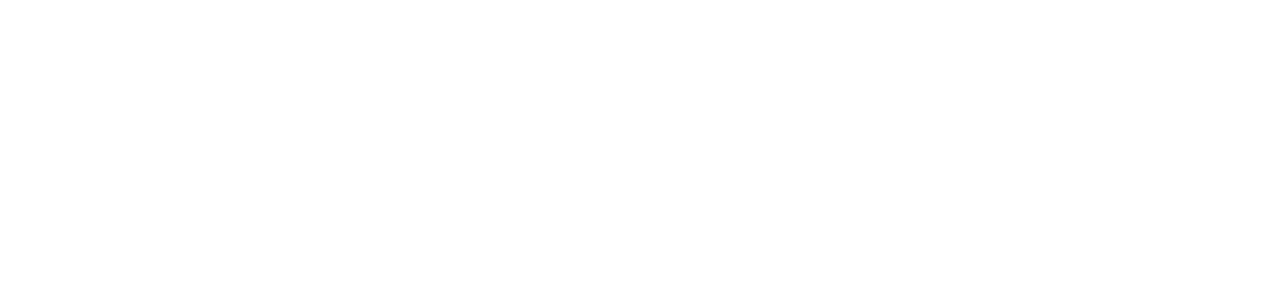
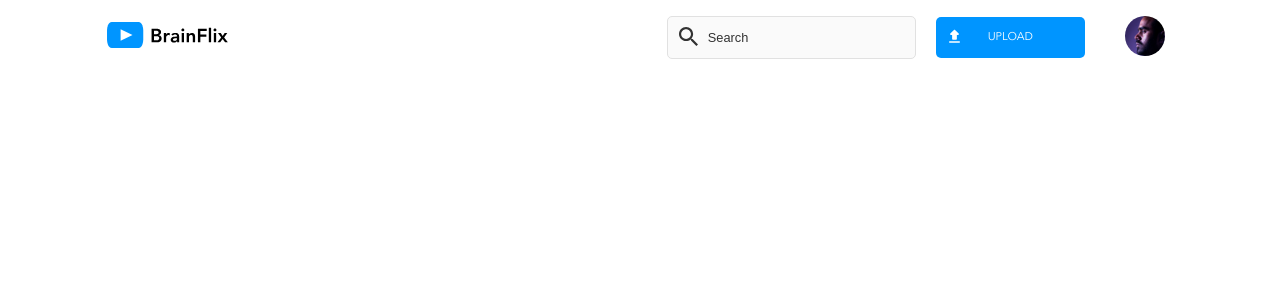
Before and after one commit to CDeweger/carol-deweger-brainflix, a React (Create React App) app: page /video-upload in a window 1280 px wide. Shown: the top 300 px of the page. Built offline with nearby package versions, Linux system fonts and the light colour scheme.

Commit message:
add route to VideoUploadPage in App.js

```diff
--- a/src/App.js
+++ b/src/App.js
@@ -15,6 +15,7 @@
 import HomePage from './pages/HomePage/HomePage';
 import './styles/_partials/_global.scss';
 import './App.scss';
+import VideoUploadPage from './pages/VideoUploadPage/VideoUploadPage';
 
 class App extends React.Component {
 
@@ -40,9 +41,17 @@
       <>
       <BrowserRouter>
         <Switch>
+
           <Route path="/" exact>
             <HomePage />
           </Route>
+
+          <Route path="/video-upload" >
+            <VideoUploadPage/>
+          </Route>
+
+
+
         </Switch>
       </BrowserRouter>
         {/* <MainVideo selectedVideo={this.state.selectedVideo}/>
--- a/src/components/Header/Header.js
+++ b/src/components/Header/Header.js
@@ -20,8 +20,8 @@
                 <img className ="brainflix-header__container--img" src={avatarImg} alt="mohan-muruge"/>
             </div>
             <div className ="brainflix-header__button">
-                <img className ="brainflix-header__button--icon" src={uploadIcon} alt="upload"/>
-                <input className ="brainflix-header__button--upload" type="submit" value="UPLOAD"></input>
+            <img className ="brainflix-header__button--icon" src={uploadIcon} alt="upload"/>
+                <button className ="brainflix-header__button--upload" type="button" ><Link to={`/video-upload`} style={{ textDecoration: 'none',color:'white' }}>UPLOAD</Link></button>
             </div>
         </header>
 
--- a/src/pages/VideoUploadPage/VideoUploadPage.js
+++ b/src/pages/VideoUploadPage/VideoUploadPage.js
@@ -0,0 +1,12 @@
+import React from 'react';
+import Header from '../../components/Header/Header';
+
+const VideoUploadPage = () => {
+    return (
+        <div>
+            <Header/>
+        </div>
+    );
+};
+
+export default VideoUploadPage;
```
